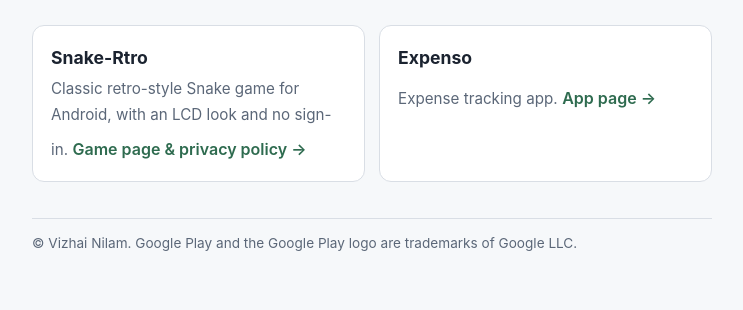
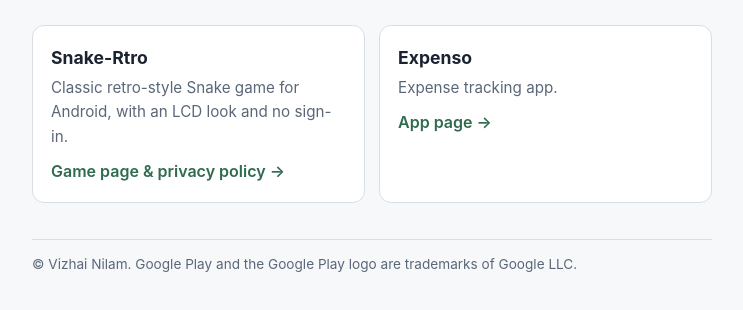
Before and after one commit to vizhai-nilam/vizhai-nilam.github.io, a plain HTML site: page index.html in a window 1280 px wide. Shown: the part 126-436 px from the top of the page, without its empty margins (268-1011 px from the left). Drawn offline with Linux system fonts and the light colour scheme.

Commit message:
Fix card text layout
Co-Authored-By: Claude Sonnet 5.5 <noreply@anthropic.com>

```diff
--- a/index.html
+++ b/index.html
@@ -19,7 +19,7 @@
   .card { display:block; background:var(--card); border:1px solid var(--line); border-radius:12px; padding:18px; color:inherit; text-decoration:none; }
   .card:hover { border-color:var(--accent); }
   .card b { display:block; font-size:1.1em; margin-bottom:4px; }
-  .card span { color:var(--muted); font-size:.95em; }
+  .card span { display:block; color:var(--muted); font-size:.95em; }
   .card em { display:inline-block; margin-top:10px; color:var(--accent); font-style:normal; font-weight:600; }
   footer { margin-top:36px; padding-top:14px; border-top:1px solid var(--line); color:var(--muted); font-size:.85em; }
 </style>
```
